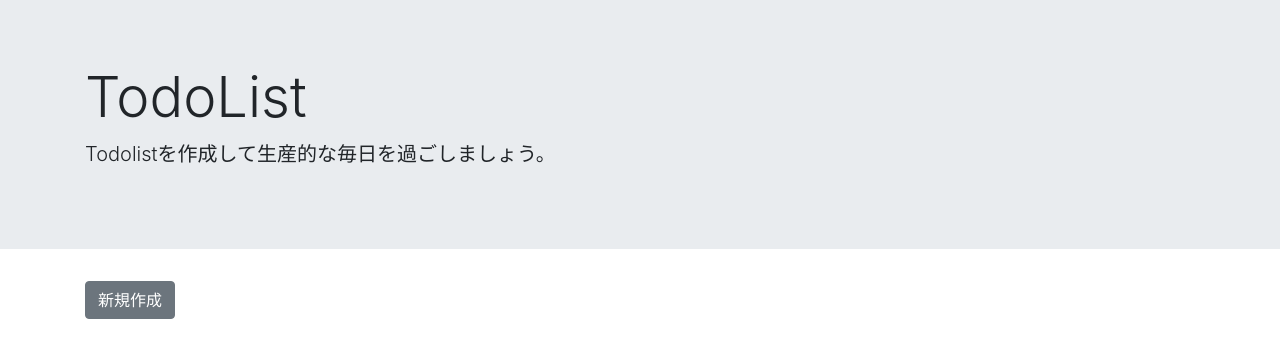
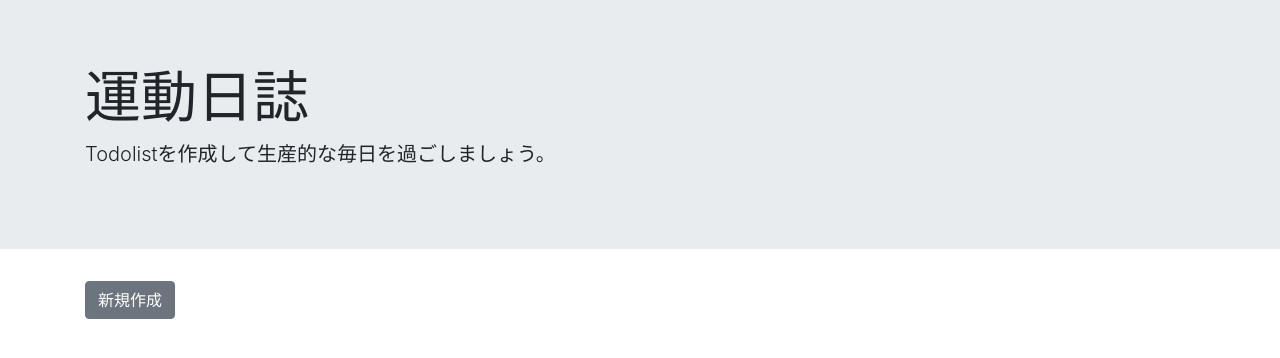
Before and after one commit to kazuya0208442/Training-Diary, a Django app: page / in a window 1280 px wide. Shown: the top 358 px of the page. Run offline with Django 3.2, Linux system fonts and the light colour scheme; data that the repository does not hold is empty; some web fonts are replaced.

Commit message:
fix_title_#3

```diff
--- a/app/templates/list.html
+++ b/app/templates/list.html
@@ -3,7 +3,7 @@
 {% block header %}
 <div class="jumbotron jumbotron-fluid">
     <div class="container">
-      <h1 class="display-4">TodoList</h1>
+      <h1 class="display-4">運動日誌</h1>
       <p class="lead">Todolistを作成して生産的な毎日を過ごしましょう。</p>
     </div>
 </div>
```
